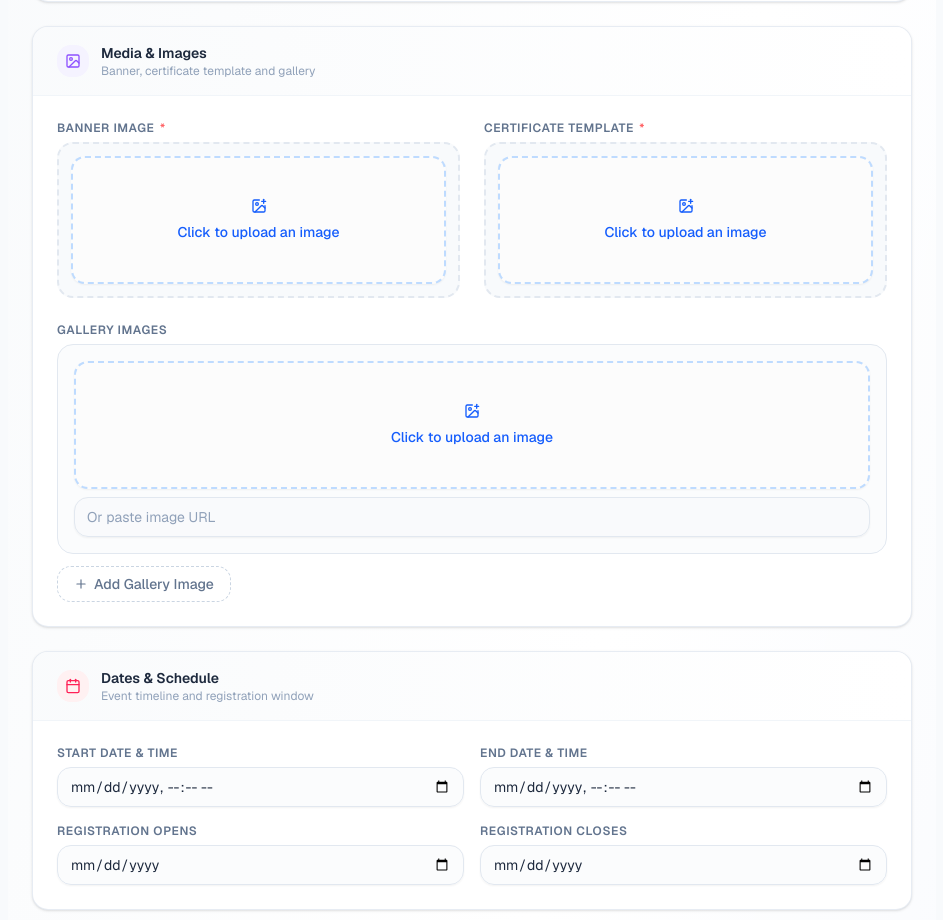
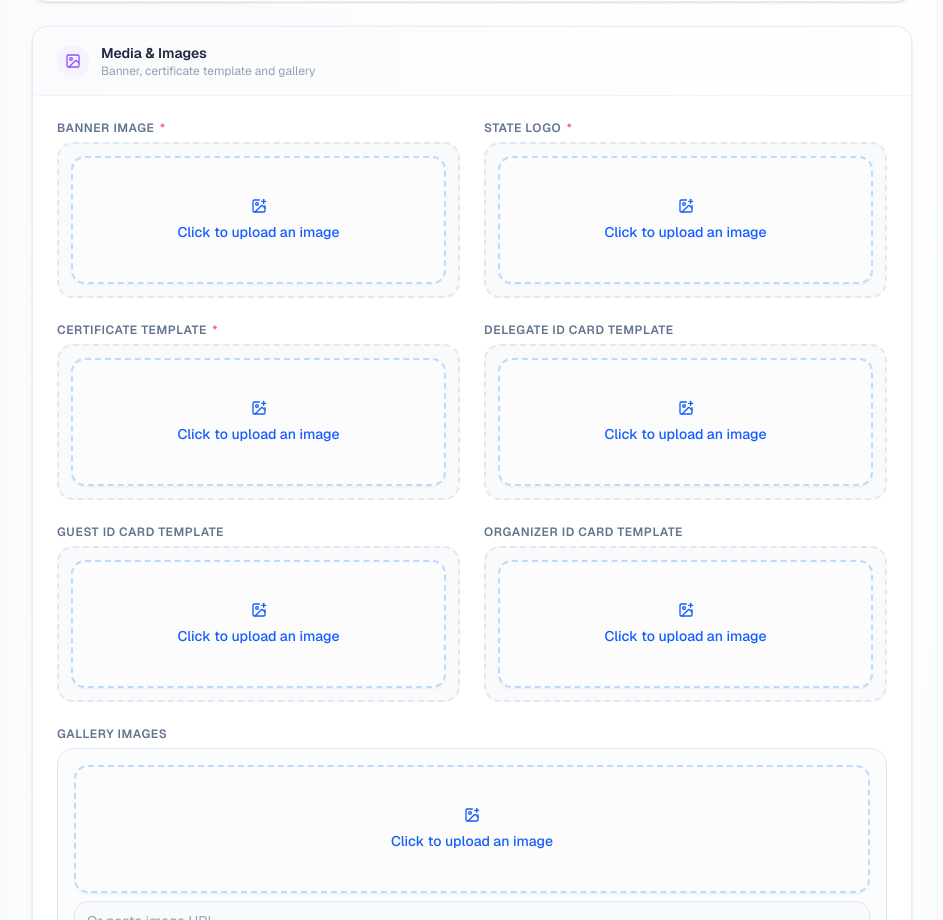
Before and after one commit to sachinchauhan010/tech-saksham-test, a Next.js app: page /admin/manage-event/create in a window 1280 px wide. Shown: the part 982-1902 px from the top of the page, without its empty margins (296-1239 px from the left). Built offline with nearby package versions, Linux system fonts and the light colour scheme; no server answers; the database is empty.

Commit message:
id card added

```diff
--- a/components/admin/EventForm.tsx
+++ b/components/admin/EventForm.tsx
@@ -29,6 +29,7 @@ interface EventFormData {
   shortDescription: string
   category: string
   bannerImage: string
+  stateLogo: string
   gallery: string[]
   startDate: string
   endDate: string
@@ -50,6 +51,9 @@ interface EventFormData {
   isIdCardIssue?: boolean
   isCertificateIssue?: boolean
   certificateTemplate: string
+  delegateIdCard?: string
+  guestIdCard?: string
+  organizerIdCard?: string
 }
 
 interface EventFormProps {
@@ -157,6 +161,9 @@ export default function EventForm({ event, onSubmit, onCancel, isLoading = false
       isIdCardIssue: event?.isIdCardIssue || false,
       isCertificateIssue: event?.isCertificateIssue || false,
       certificateTemplate: event?.certificateTemplate || '',
+      delegateIdCard: event?.delegateIdCard || '',
+      guestIdCard: event?.guestIdCard || '',
+      organizerIdCard: event?.organizerIdCard || '',
     },
   })
 
@@ -251,6 +258,9 @@ export default function EventForm({ event, onSubmit, onCancel, isLoading = false
       isIdCardIssue: data.isIdCardIssue,
       isCertificateIssue: data.isCertificateIssue,
       certificateTemplate: data.certificateTemplate || '',
+      delegateIdCard: data.delegateIdCard || '',
+      guestIdCard: data.guestIdCard || '',
+      organizerIdCard: data.organizerIdCard || '',
     }
     onSubmit(finalData)
   }
@@ -349,6 +359,18 @@ export default function EventForm({ event, onSubmit, onCancel, isLoading = false
               {errors.bannerImage && <ErrorMsg>{errors.bannerImage.message}</ErrorMsg>}
             </div>
             <div className="space-y-2">
+              <label className={labelStyles}>State Logo <Required /></label>
+              <input type="hidden" {...register('stateLogo', { required: 'State Logo is required' })} />
+              <div className="rounded-2xl border-2 border-dashed border-slate-200 hover:border-indigo-300 bg-slate-50 hover:bg-indigo-50/30 transition-all duration-200 overflow-hidden p-3">
+                <ImageUploadWidget
+                  value={watch('stateLogo')}
+                  onChange={(url) => setValue('stateLogo', url, { shouldValidate: true })}
+                  onRemove={() => setValue('stateLogo', '', { shouldValidate: true })}
+                />
+              </div>
+              {errors.stateLogo && <ErrorMsg>{errors.stateLogo.message}</ErrorMsg>}
+            </div>
+            <div className="space-y-2">
               <label className={labelStyles}>Certificate Template <Required /></label>
               <input type="hidden" {...register('certificateTemplate', { required: 'Certificate template is required' })} />
               <div className="rounded-2xl border-2 border-dashed border-slate-200 hover:border-violet-300 bg-slate-50 hover:bg-violet-50/30 transition-all duration-200 overflow-hidden p-3">
@@ -359,6 +381,39 @@ export default function EventForm({ event, onSubmit, onCancel, isLoading = false
                 />
               </div>
               {errors.certificateTemplate && <ErrorMsg>{errors.certificateTemplate.message}</ErrorMsg>}
+            </div>
+            <div className="space-y-2">
+              <label className={labelStyles}>Delegate ID Card Template</label>
+              <input type="hidden" {...register('delegateIdCard')} />
+              <div className="rounded-2xl border-2 border-dashed border-slate-200 hover:border-indigo-300 bg-slate-50 hover:bg-indigo-50/30 transition-all duration-200 overflow-hidden p-3">
+                <ImageUploadWidget
+                  value={watch('delegateIdCard')}
+                  onChange={(url) => setValue('delegateIdCard', url, { shouldValidate: true })}
+                  onRemove={() => setValue('delegateIdCard', '', { shouldValidate: true })}
+                />
+              </div>
+            </div>
+            <div className="space-y-2">
+              <label className={labelStyles}>Guest ID Card Template</label>
+              <input type="hidden" {...register('guestIdCard')} />
+              <div className="rounded-2xl border-2 border-dashed border-slate-200 hover:border-indigo-300 bg-slate-50 hover:bg-indigo-50/30 transition-all duration-200 overflow-hidden p-3">
+                <ImageUploadWidget
+                  value={watch('guestIdCard')}
+                  onChange={(url) => setValue('guestIdCard', url, { shouldValidate: true })}
+                  onRemove={() => setValue('guestIdCard', '', { shouldValidate: true })}
+                />
+              </div>
+            </div>
+            <div className="space-y-2">
+              <label className={labelStyles}>Organizer ID Card Template</label>
+              <input type="hidden" {...register('organizerIdCard')} />
+              <div className="rounded-2xl border-2 border-dashed border-slate-200 hover:border-indigo-300 bg-slate-50 hover:bg-indigo-50/30 transition-all duration-200 overflow-hidden p-3">
+                <ImageUploadWidget
+                  value={watch('organizerIdCard')}
+                  onChange={(url) => setValue('organizerIdCard', url, { shouldValidate: true })}
+                  onRemove={() => setValue('organizerIdCard', '', { shouldValidate: true })}
+                />
+              </div>
             </div>
           </div>
 
--- a/components/tech-saksham-id-card.tsx
+++ b/components/tech-saksham-id-card.tsx
@@ -41,13 +41,19 @@ export function TechSakshamIDCard({ user, appliedEvent }: TechSakshamIDCardProps
     }
   };
 
+  const bgImage = user.role === ROLE.GUEST
+    ? (appliedEvent?.guestIdCard || '/tech-saksham-guest-id-card.png')
+    : user.role === ROLE.ORGANIZER
+    ? (appliedEvent?.organizerIdCard || '/tech-saksham-org-id-card.png')
+    : (appliedEvent?.delegateIdCard || '/tech-saksham-id-card.png');
+
   return (
     <div
       className="relative w-[340px] h-[538px] overflow-hidden rounded-[20px] bg-white shadow-[0_20px_60px_rgba(60,70,160,0.35),0_4px_16px_rgba(0,0,0,0.18)]"
       aria-label={`ID card ${user.name}`}
     >
       <Image
-        src={`${user.role === ROLE.GUEST ? '/tech-saksham-guest-id-card.png' : user.role === ROLE.ORGANIZER ? '/tech-saksham-org-id-card.png' : '/tech-saksham-id-card.png'}`}
+        src={bgImage}
         alt="ID Card Background"
         fill
         priority
@@ -57,7 +63,7 @@ export function TechSakshamIDCard({ user, appliedEvent }: TechSakshamIDCardProps
 
 
       <div className="absolute inset-0 z-10 pointer-events-none flex flex-col items-center justify-center ">
-        <div className="text-center max-w-[280px] mx-auto">
+        <div className="text-center max-w-[280px] mx-auto opacity-0 pointer-events-none">
           <div className="text-gray-50 font-medium break-words text-[14px]">
             {appliedEvent?.sessions?.map((session, index) => (
               <span key={index}>
@@ -67,7 +73,7 @@ export function TechSakshamIDCard({ user, appliedEvent }: TechSakshamIDCardProps
             ))}
           </div>
         </div>
-        <div className="text-[10px] text-center text-white flex flex-col items-center justify-center gap-0.5">
+        <div className="text-[10px] text-center text-white flex flex-col items-center justify-center gap-0.5 opacity-0 pointer-events-none">
           <div className='flex justify-center items-center'>
             <div className='flex items-center justify-center gap-0.5'>
               <Calendar size={10} />
--- a/lib/models/Event.ts
+++ b/lib/models/Event.ts
@@ -15,6 +15,7 @@ const eventSchema = new Schema<IEvent>({
   },
 
   bannerImage: { type: String, required: true },
+  stateLogo: { type: String },
   gallery: [{ type: String }],
 
   startDate: { type: Date, required: true },
@@ -69,7 +70,10 @@ const eventSchema = new Schema<IEvent>({
   isFeatured: { type: Boolean, default: false },
   isIdCardIssue: { type: Boolean, default: false },
   isCertificateIssue: { type: Boolean, default: false },
-  certificateTemplate: { type: String, required: true }
+  certificateTemplate: { type: String, required: true },
+  delegateIdCard: { type: String },
+  guestIdCard: { type: String },
+  organizerIdCard: { type: String }
 }, {
   timestamps: true
 });
--- a/types/interface.ts
+++ b/types/interface.ts
@@ -78,6 +78,7 @@ export interface IEvent {
   shortDescription: string;
   category: string;
   bannerImage: string;
+  stateLogo: string;
   gallery: string[];
   startDate: Date;
   endDate: Date;
@@ -100,4 +101,7 @@ export interface IEvent {
   isIdCardIssue?: boolean;
   isCertificateIssue?: boolean;
   certificateTemplate: string;
+  delegateIdCard?: string;
+  guestIdCard?: string;
+  organizerIdCard?: string;
 }
```
